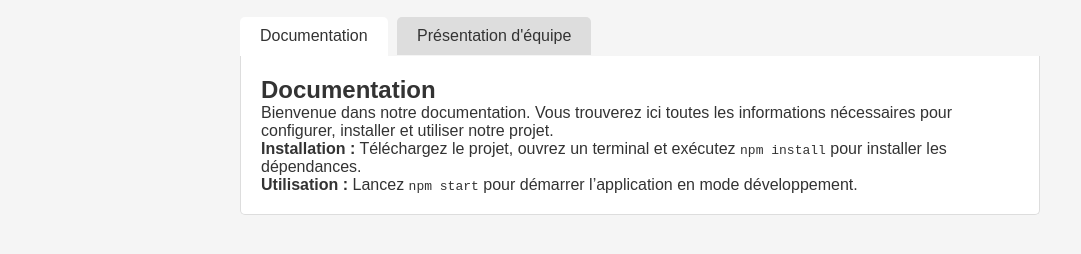
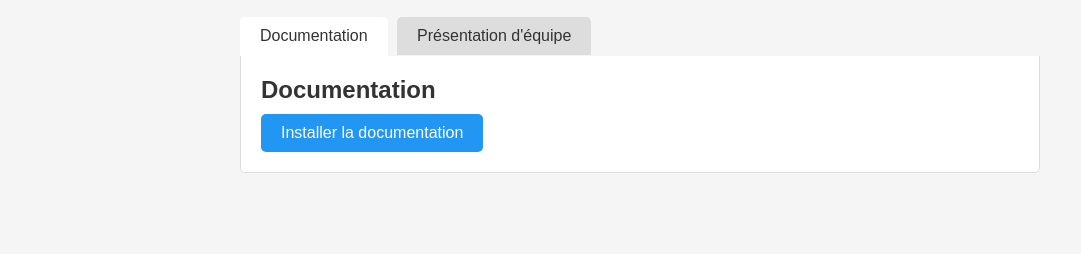
Before and after one commit to Oriont12/DCS-IT-GAME, a plain HTML site: page index.html in a window 1280 px wide. Shown: the part 60-314 px from the top of the page, without its empty margins (0-1081 px from the left). Drawn offline with Linux system fonts and the light colour scheme.

Commit message:
modification

```diff
--- a/index.html
+++ b/index.html
@@ -11,46 +11,30 @@
   <h1>Documentation et Présentation d'équipe</h1>
 
   <div class="tabs">
-    <!--
-      1) Chaque input[type="radio"] représente un onglet.
-      2) Le label qui suit l'input est visuellement l'onglet cliquable.
-      3) L'ID de l'input (ex: 'tab-doc') correspond à l'attribut 'for' du label.
-    -->
     <input type="radio" name="tabs" id="tab-doc" checked>
     <label class="tab-label" for="tab-doc">Documentation</label>
 
     <input type="radio" name="tabs" id="tab-team">
     <label class="tab-label" for="tab-team">Présentation d'équipe</label>
 
-    <!-- Contenu de l’onglet Documentation -->
+    <!-- Contenu de l’onglet Documentation (avec lien de téléchargement) -->
     <div class="tab-content content-doc">
       <h2>Documentation</h2>
-      <p>
-        Bienvenue dans notre documentation. Vous trouverez ici toutes les informations
-        nécessaires pour configurer, installer et utiliser notre projet.
-      </p>
-      <p>
-        <strong>Installation :</strong> Téléchargez le projet, ouvrez un terminal et exécutez
-        <code>npm install</code> pour installer les dépendances.
-      </p>
-      <p>
-        <strong>Utilisation :</strong> Lancez <code>npm start</code> pour démarrer l’application
-        en mode développement.
-      </p>
+      <a href="documentation.pdf" download>Installer la documentation</a>
     </div>
 
     <!-- Contenu de l’onglet Présentation d'équipe -->
     <div class="tab-content content-team">
       <h2>Présentation de l’équipe</h2>
       <p>
-        Notre équipe est composée de passionnés qui œuvrent ensemble pour réaliser ce projet.
+        Notre équipe ALT 42 est composée pour réaliser ce projet.
         Voici un bref aperçu des membres :
       </p>
       <ul>
-        <li><strong>Alice</strong> – Cheffe de projet</li>
-        <li><strong>Bob</strong> – Développeur Front-end</li>
-        <li><strong>Claire</strong> – Développeuse Back-end</li>
-        <li><strong>David</strong> – Designer UX/UI</li>
+        <li><strong>Matéo Monteiro</strong></li>
+        <li><strong>Baptiste Roméra</strong></li>
+        <li><strong>Mathéo Risselin</strong></li>
+        <li><strong>Lénaïc Pascalis</strong></li>
       </ul>
     </div>
   </div>
--- a/style.css
+++ b/style.css
@@ -60,3 +60,18 @@
   #tab-team:checked ~ .content-team {
     display: block;
   }
+
+  /* Style pour le lien de téléchargement (apparence d'un bouton) */
+  .tab-content a {
+    display: inline-block;
+    margin-top: 10px;
+    padding: 10px 20px;
+    background: #2196F3; /* Couleur du bouton */
+    color: #fff;         /* Couleur du texte */
+    text-decoration: none;
+    border-radius: 5px;
+  }
+
+  .tab-content a:hover {
+    background: #0b7dda; /* Couleur au survol */
+  }
```
